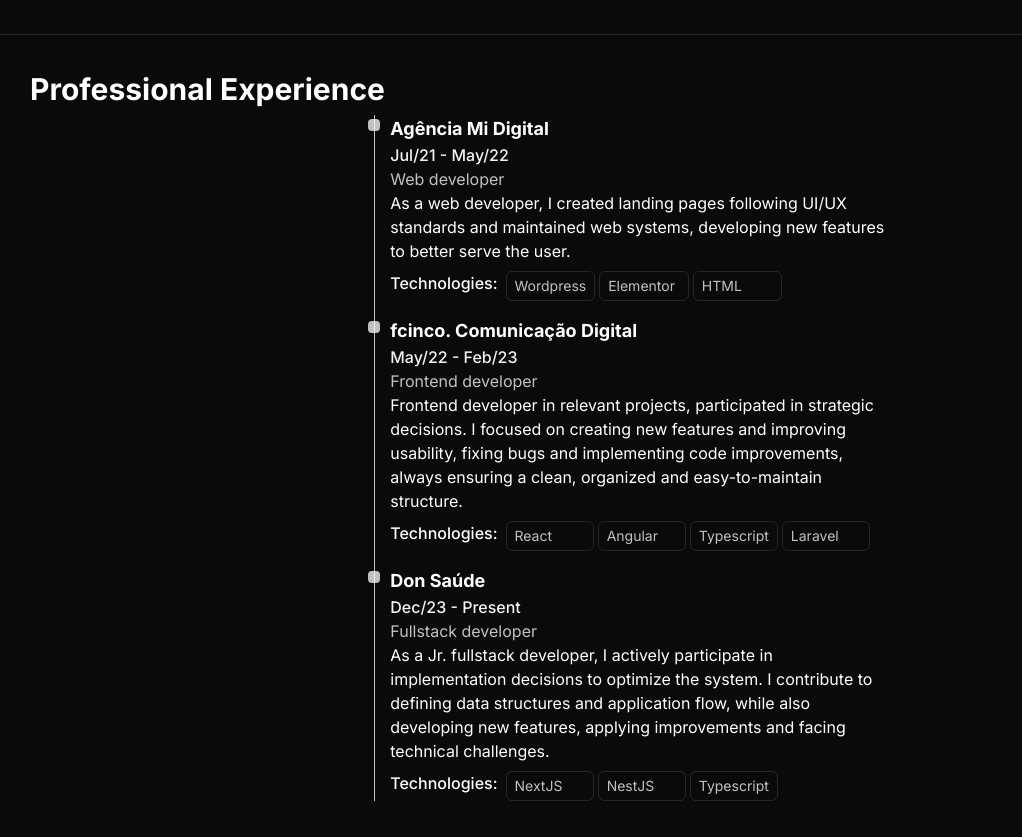
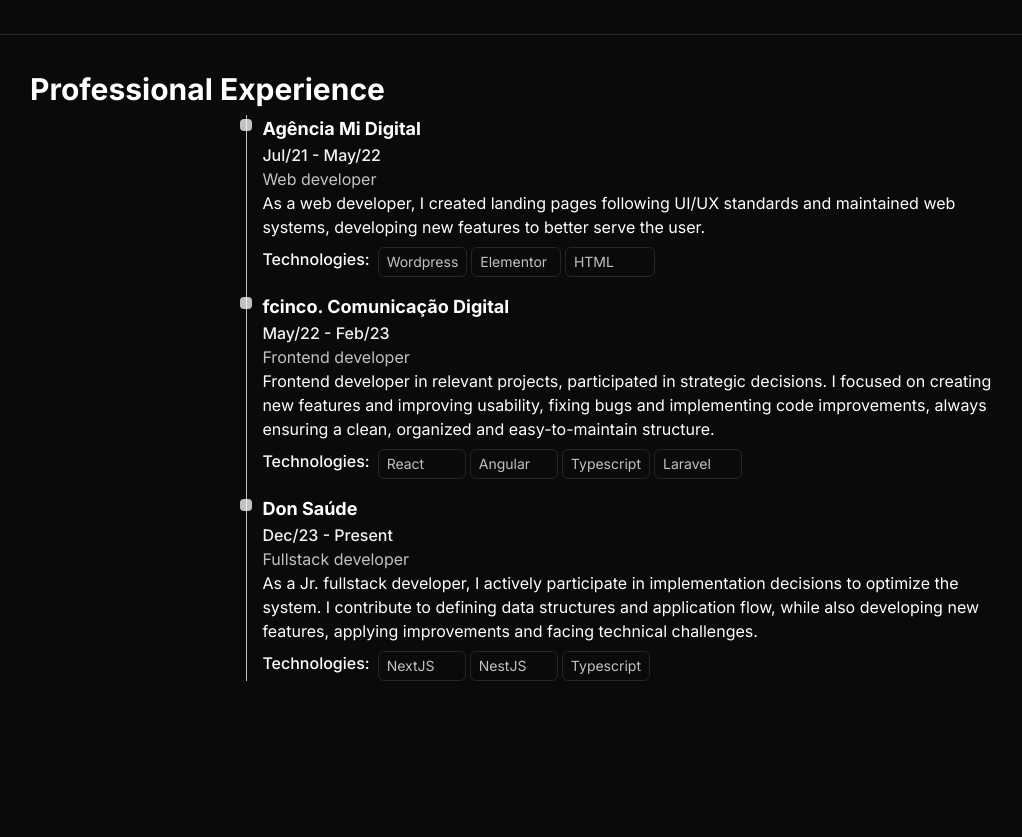
Before and after one commit to gabrielcaamargo/gabrielcaamargo.dev, a Next.js app: page / in a window 1280 px wide. Shown: the part 1008-1845 px from the top of the page, without its empty margins (10-1032 px from the left). After the commit the page ends 1725 px from the top, so only its background shows below. Built offline with nearby package versions, Linux system fonts and the light colour scheme.

Commit message:
feat: change max width to timeline component

```diff
--- a/src/components/Timeline/TimelineRoot.tsx
+++ b/src/components/Timeline/TimelineRoot.tsx
@@ -4,7 +4,7 @@
 
 export function TimelineRoot({ children }: ITimelineRootProps) {
   return (
-    <div className="flex flex-col max-w-[512px] max-md:w-full max-md:max-w-full  mx-auto">
+    <div className="flex flex-col max-w-[768px] max-md:w-full max-md:max-w-full  mx-auto">
       <div className="flex h-full gap-4">
         <span className="w-[1px] bg-white opacity-75 h-[full]"></span>
         {children}
```
